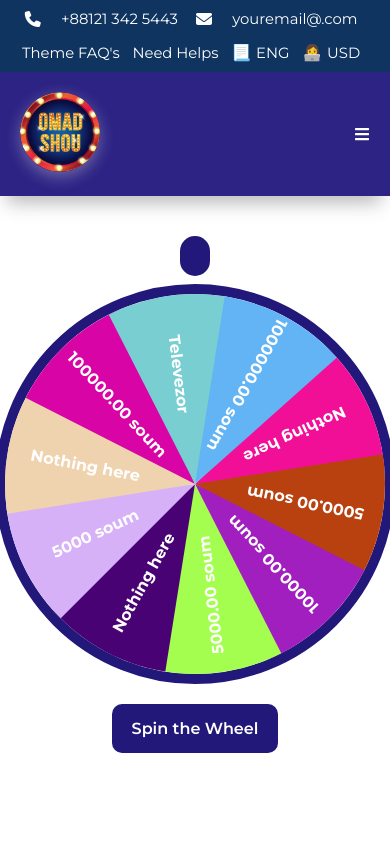
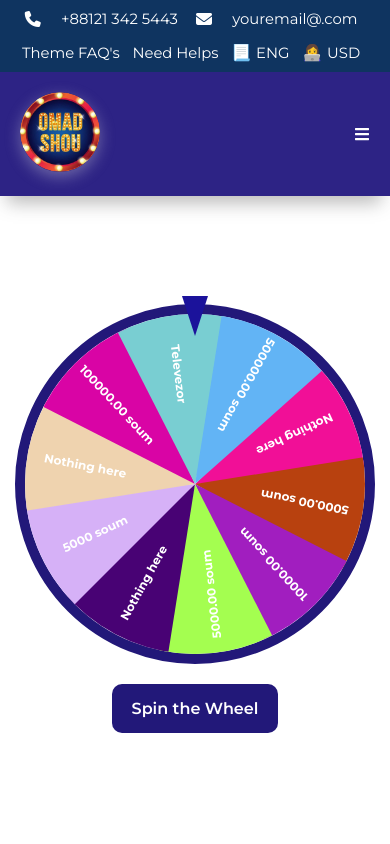
Before and after one commit to sardorbekbahramov/Omad-Shou, a React (Create React App) app: page /omad in a window 390 px wide. Shown: the top 844 px of the page. Built offline with nearby package versions, Linux system fonts and the light colour scheme.

Commit message:
finished gifts

```diff
--- a/src/component/Navbar/Navbar.css
+++ b/src/component/Navbar/Navbar.css
@@ -457,7 +457,7 @@ button {
   width: 50%;
   height: 110%;
   background-color: #fff;
-  z-index: 888;
+  z-index: 1888;
   box-shadow: rgba(50, 50, 93, 0.23) 0 50px 100px -20px,
     rgba(0, 0, 0, 0.3) 0 30px 60px 30px;
 }
--- a/src/pages/Spinning-wheel/FortuneWheel.css
+++ b/src/pages/Spinning-wheel/FortuneWheel.css
@@ -75,7 +75,65 @@
   background-color: #ff9900; /* Set the background color for even-numbered sectors */
 }
 
+
+.spin__click{
+  width: 0;
+  height: 0;
+  border-left: 19.5px solid transparent;
+  border-right: 19.5px solid transparent;
+  border-top: 40px solid rgb(20, 32, 145);
+}
+
+.clickcac{
+  display: flex;
+  align-items: center;
+  justify-content: center;
+  transform: translateY(60px);
+  position: relative;
+  z-index: 88;
+
+}
+
 /* Responsive design adjustments */
+@media screen and (max-width: 800px) {
+  .wheel-container {
+    display: flex;
+    flex-direction: column;
+    align-items: center;
+    justify-content: center;
+    height: 67vh;
+  }
+
+  .wheel {
+    width: 500px;
+    height: 500px;
+    border: 10px solid rgb(34, 24, 121);
+    border-radius: 50%;
+    position: relative;
+    overflow: hidden;
+    transform: rotate(0); /* Set the initial rotation */
+    transition: transform 7s ease-in-out; /* Adjust the duration to 7 seconds */
+  }
+  .sector p {
+    transform: translateX(100px) translateY(-50px) rotate(155deg);
+    font-size: 18px;
+  }
+  .clickcac {
+    display: flex;
+    align-items: center;
+    justify-content: center;
+    transform: translateY(35px);
+    z-index: 99;
+  }
+  .spin__click{
+    width: 0 ;
+    height: 0;
+    border-left: 15.5px solid transparent ;
+    border-right: 15.5px solid transparent ;
+    border-top: 40px solid rgb(27, 18, 155);
+  }
+}
+
 @media screen and (max-width: 600px) {
   .wheel {
     width: 400px;
@@ -92,19 +150,43 @@
     display: flex;
     align-items: center;
     justify-content: center;
-    transform: translateY(90px);
+    transform: translateY(80px);
+    z-index: 99;
+  }
+  .spin__click{
+    width: 0 ;
+    height: 0;
+    border-left: 15.5px solid transparent ;
+    border-right: 15.5px solid transparent ;
+    border-top: 40px solid rgb(27, 18, 155);
   }
 
 }
-.spin__click{
-  width: 30px;
-  height: 40px;
-  background-color: rgb(34, 24, 121);
-  border-radius: 15px;
+@media screen and (max-width: 420px) {
+  .wheel {
+    width: 360px;
+    height: 360px;
+  }
+  .wheel-container {
+    overflow: hidden;
+  }
+  .sector p {
+    transform: translateX(100px) translateY(-50px) rotate(155deg);
+    font-size: 12px;
+  }
+  .clickcac {
+    display: flex;
+    align-items: center;
+    justify-content: center;
+    transform: translateY(100px);
+    z-index: 99;
+  }
+  .spin__click{
+    width: 0 ;
+    height: 0;
+    border-left: 13.5px solid transparent ;
+    border-right: 13.5px solid transparent ;
+    border-top: 40px solid rgb(27, 18, 155);
+  }
+
 }
-.clickcac{
-  display: flex;
-  align-items: center;
-  justify-content: center;
-  transform: translateY(40px);
-}
--- a/src/pages/Spinning-wheel/FortuneWheel.jsx
+++ b/src/pages/Spinning-wheel/FortuneWheel.jsx
@@ -45,7 +45,7 @@ const FortuneWheel = () => {
     'Nothing here',
     '100000.00 soum',
     'Televezor',
-    '1000000.00 soum',
+    '500000.00 soum',
   ];
 
   return (
```
